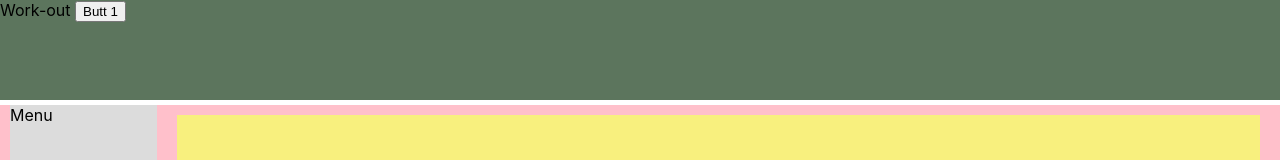
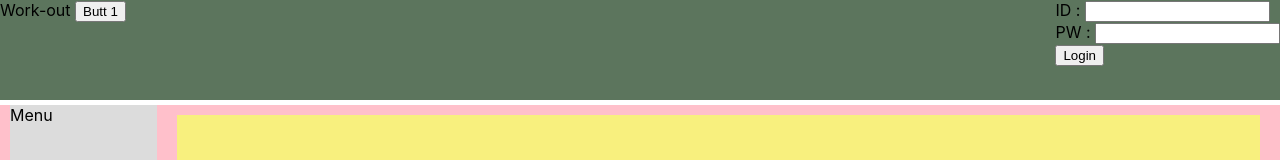
Before and after one commit to ojsung7/Healendar_front, a React (Create React App) app: page / in a window 1280 px wide. Shown: the top 160 px of the page. Built offline with nearby package versions, Linux system fonts and the light colour scheme; no server answers.

Commit message:
09022210HW

```diff
--- a/src/App.css
+++ b/src/App.css
@@ -1,6 +1,9 @@
 .App-header{
   height: 100px;
   background-color: rgb(92, 117, 93);
+}
+.App-header .Login{
+  float: right;
 }
 .middle{
   display: flex;
@@ -23,6 +26,7 @@
   background-color: #dcdcdc;
 }
 .Calendar{
+  flex-grow: 1;
   display: flex;
   flex-direction: column;
   align-items: center;
--- a/src/component/Header.jsx
+++ b/src/component/Header.jsx
@@ -2,14 +2,40 @@ import React, { useEffect, useState } from 'react';
 
 function Header(props) {
     const[count,setCount] = useState(0);  //count 변수 0으로 초기화
-    useEffect(()=>{
+    const [inputID, setInputID] = useState('')
+    const [inputPW, setInputPW] = useState('')
+    useEffect(() => {
         setCount(1)
-    },[])
-    const handle = (e)=>{
-        setCount(count+1)
+    }, [])
+    const handle = (e) => {
+        setCount(count + 1)
+    }
+    const handleInputID = (e) => {
+        setInputID(e.target.value)
+    }
+    const handleInputPW = (e) => {
+        setInputPW(e.target.value)
+    }
+    const handleLogin = (e) => {
+        console.log('login ?')
     }
     return (
-        <header className='App-header'>Work-out <button onClick={handle}>Butt {count}</button></header>
+        <header className='App-header'>Work-out <button onClick={handle}>Butt {count}</button>
+            <div className='Login'>
+                <div className='ID'>
+                    <label htmlFor='input_id'>ID : </label>
+                    <input type='text' name='input_id' value={inputID} onChange={handleInputID} />
+                </div>
+                <div className='PW'>
+                    <label htmlFor='input_pw'>PW : </label>
+                    <input type='text' name='input_pw' value={inputPW} onChange={handleInputPW} />
+                </div>
+                <div className='loginBut'>
+                    <button onClick={handleLogin}>Login</button>
+                </div>
+            </div>
+        </header>
+
     );
 }
 
```
